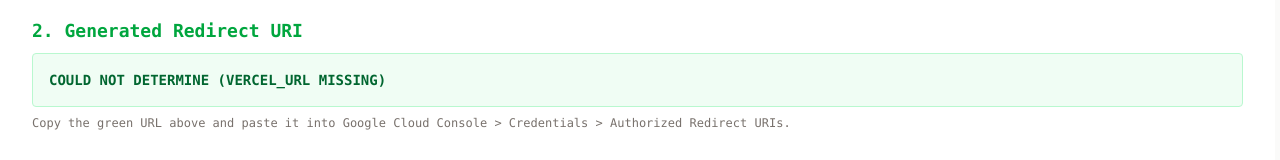
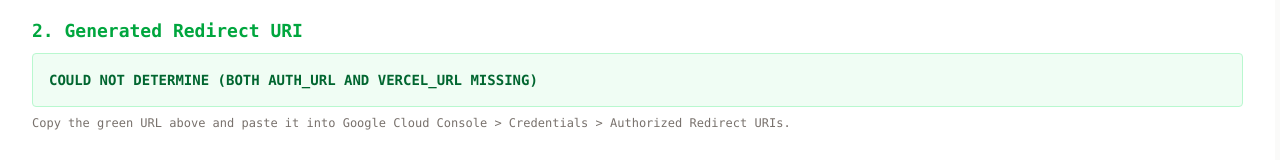
Before and after one commit to rahulpoddar798/advikfurniture, a Next.js app in the folder frontend/: page /test-auth in a window 1280 px wide. Shown: the part 366-526 px from the top of the page. Built offline with nearby package versions, Linux system fonts and the light colour scheme; no server answers; a web font is replaced by a local one.

Commit message:
fix: prioritize AUTH_URL over VERCEL_URL for OAuth stability

```diff
--- a/frontend/app/test-auth/page.tsx
+++ b/frontend/app/test-auth/page.tsx
@@ -12,9 +12,14 @@ export default async function AuthDebugPage() {
     AUTH_TRUST_HOST: process.env.AUTH_TRUST_HOST || "NOT SET",
   };
 
-  const expectedRedirect = debugInfo.VERCEL_URL !== "MISSING"
-    ? `https://${debugInfo.VERCEL_URL}/api/auth/callback/google`
-    : "COULD NOT DETERMINE (VERCEL_URL MISSING)";
+  // Match the logic in auth.config.ts exactly
+  const stableUrl = debugInfo.AUTH_URL !== "NOT SET"
+    ? debugInfo.AUTH_URL
+    : (debugInfo.VERCEL_URL !== "MISSING" ? `https://${debugInfo.VERCEL_URL}` : null);
+
+  const expectedRedirect = stableUrl
+    ? `${stableUrl}/api/auth/callback/google`
+    : "COULD NOT DETERMINE (BOTH AUTH_URL AND VERCEL_URL MISSING)";
 
   return (
     <div className="p-8 font-mono text-sm bg-white text-black min-h-screen">
--- a/frontend/auth.config.ts
+++ b/frontend/auth.config.ts
@@ -18,8 +18,8 @@ if (typeof window === "undefined") {
 
 export const authConfig = {
   trustHost: true,
-  // Prioritize AUTH_URL if set, otherwise use VERCEL_URL.
-  // On Vercel, VERCEL_URL is often a unique deployment URL, so setting AUTH_URL to your main domain is safer.
+  // Strictly prioritize AUTH_URL for stable production redirects.
+  // Fall back to VERCEL_URL only if AUTH_URL is not provided.
   redirectProxyUrl: process.env.AUTH_URL || (process.env.VERCEL_URL ? `https://${process.env.VERCEL_URL}` : undefined),
   providers: [
     Google({
```
